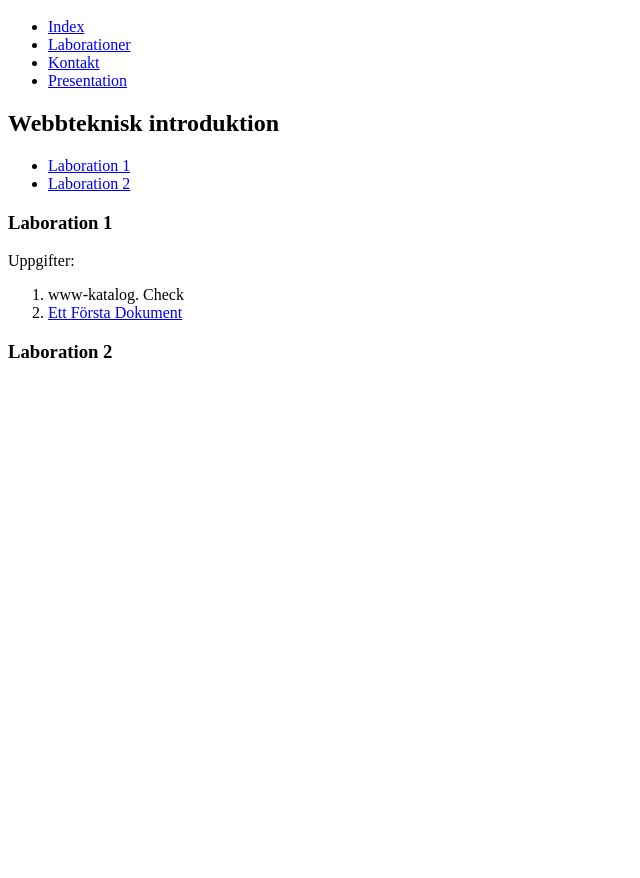
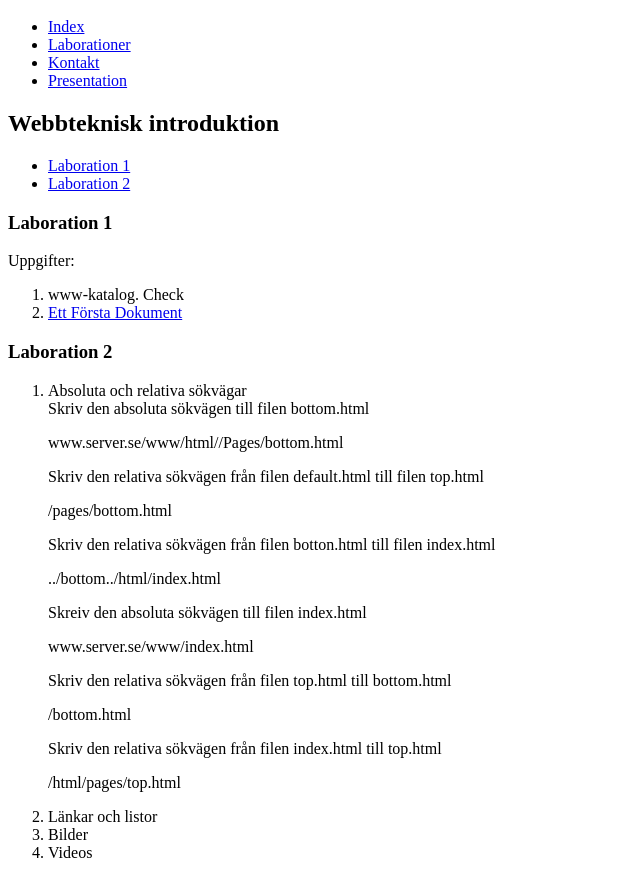
Before and after one commit to KevinUd2014/1ik415-kn222gn-lab-01-struktur-och-innehall, a plain HTML site: page Pages/Laborationer.html in a window 1280 px wide. Shown: the part 101-979 px from the top of the page, without its empty margins (0-640 px from the left). Before the commit the page ends 800 px from the top, so only its background shows below. Drawn offline with Linux system fonts and the light colour scheme.

Commit message:
Ny uppdatering med svar på 1,4 frågorna!

```diff
--- a/Pages/Laborationer.html
+++ b/Pages/Laborationer.html
@@ -33,6 +33,7 @@
 
         <p>Uppgifter:</p>
 
+
         <ol>
             <li>www-katalog. Check</li>
             <li><a href="/Pages/Presentation.html">Ett Första Dokument</a></li>
@@ -40,6 +41,30 @@
 
         <h3><a id="Laboration 2">Laboration 2</a></h3>
 
+        <ol>
+            <li><dl>
+               <dt>Absoluta och relativa sökvägar</dt>
+               <dt>Skriv den absoluta sökvägen till filen bottom.html</dt>
+                  <dl>www.server.se/www/html//Pages/bottom.html</dl>
+               <dt>Skriv den relativa sökvägen från filen default.html till filen top.html</dt>
+                  <dl>/pages/bottom.html</dl>
+               <dt>Skriv den relativa sökvägen från filen botton.html till filen index.html</dt>
+                  <dl>../bottom../html/index.html</dl>
+               <dt>Skreiv den absoluta sökvägen till filen index.html</dt>
+                  <dl>www.server.se/www/index.html</dl>
+               <dt>Skriv den relativa sökvägen från filen top.html till bottom.html</dt>
+                  <dl>/bottom.html</dl>
+               <dt>Skriv den relativa sökvägen från filen index.html till top.html</dt>
+                  <dl>/html/pages/top.html</dl>
+
+            </dl></li>
+
+            <li>Länkar och listor</li>
+            <li>Bilder</li>
+            <li>Videos</li>
+
+        </ol>
+
 
 
     </body>
```
Also changed, not shown: Index.html (+1 -1 lines).
